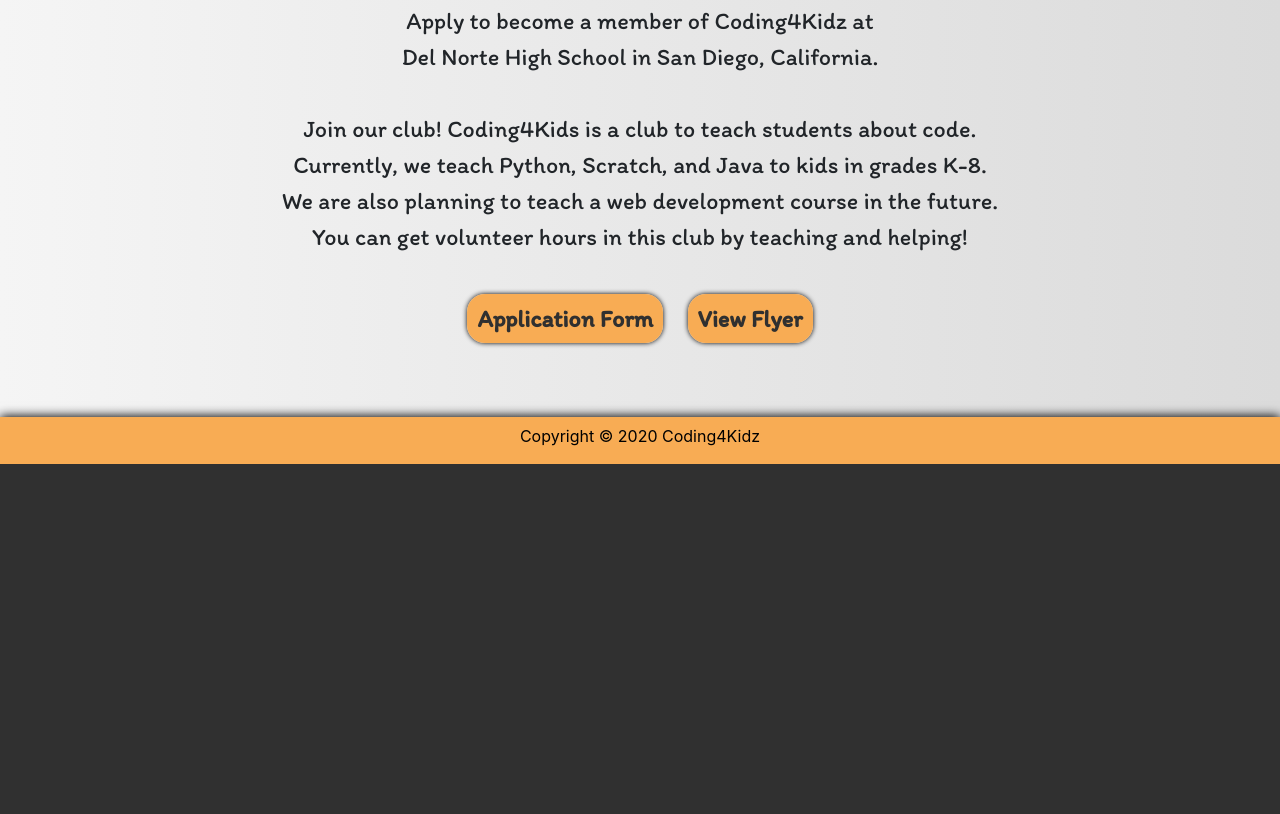
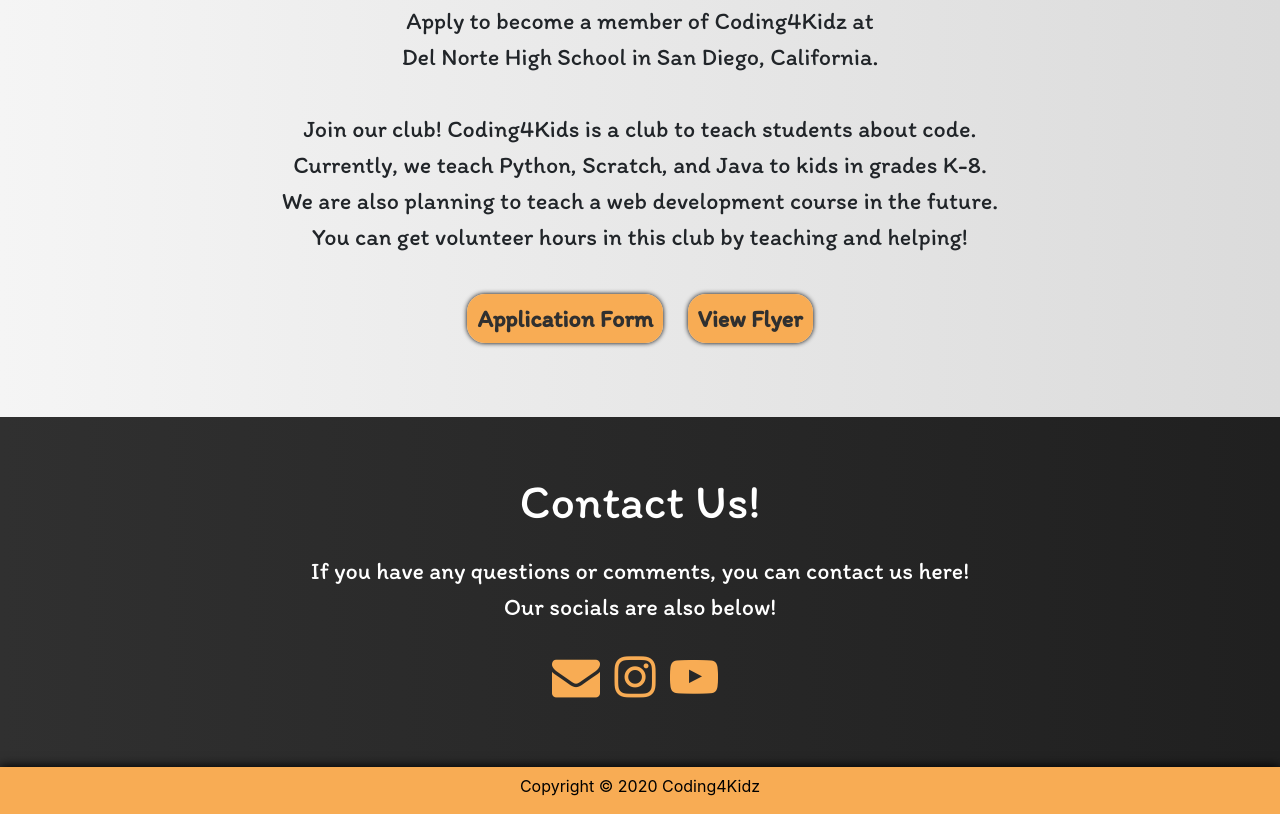
Before and after one commit to DNHS-Coding4Kids/Website, a plain HTML site: page index.html in a window 1280 px wide. Shown: the part 1854-2668 px from the top of the page. Before the commit the page ends 2318 px from the top, so only its background shows below. Drawn offline with nearby package versions, Linux system fonts and the light colour scheme.

Commit message:
contact section

```diff
--- a/index.html
+++ b/index.html
@@ -105,6 +105,17 @@
       </center>
     </div>
 
+    <div id="contact" class="section4">
+      <center>
+      <p class="sectionTitle" style="color:white" >Contact Us!</p>
+      <p class="sectionDescription" style="color:white" >If you have any questions or comments, you can contact us here! <br> Our socials are also below!<p>
+        <a target="blank" style="padding-right:10px;color:#f8ac54;font-size:3em;" href="mailto:codingkids20@gmail.com"><i class="fa fa-envelope"></i></a>
+        <a target="blank" style="padding-right:10px;color:#f8ac54;font-size:3em;" href="https://instagram.com/dnhs.coding4kidz"><i class="fa fa-instagram"></i></a>
+        <a target="blank" style="padding-right:10px;color:#f8ac54;font-size:3em;" href="https://www.youtube.com/channel/UCpgI0t6AFU_kjZXfw6Wi3Bg"><i class="fa fa-youtube-play"></i></a>
+      </p>
+      </center>
+    </div>
+
     <div class="footer">
       <center><p style="padding-top:7px;color:black; font-size:1em">Copyright &copy 2020 Coding4Kidz</p></center>
     </div>
--- a/style.css
+++ b/style.css
@@ -46,6 +46,12 @@ html  {
   height:550px;
 }
 
+.section4 {
+  background: linear-gradient(to right, #303030, #202020);
+  width:100%;
+  height:350px;
+}
+
 .footer {
   background-color:#f8ac54;
   width:100%;
```
